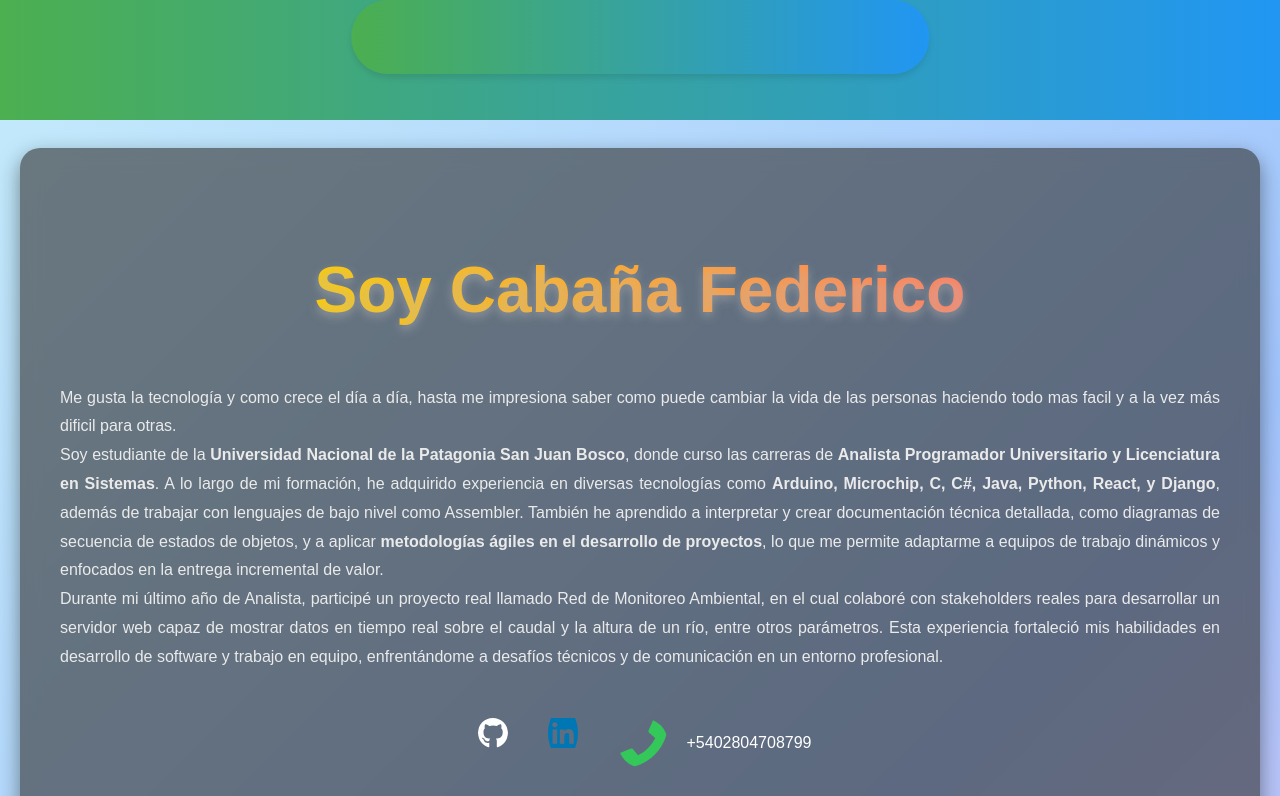
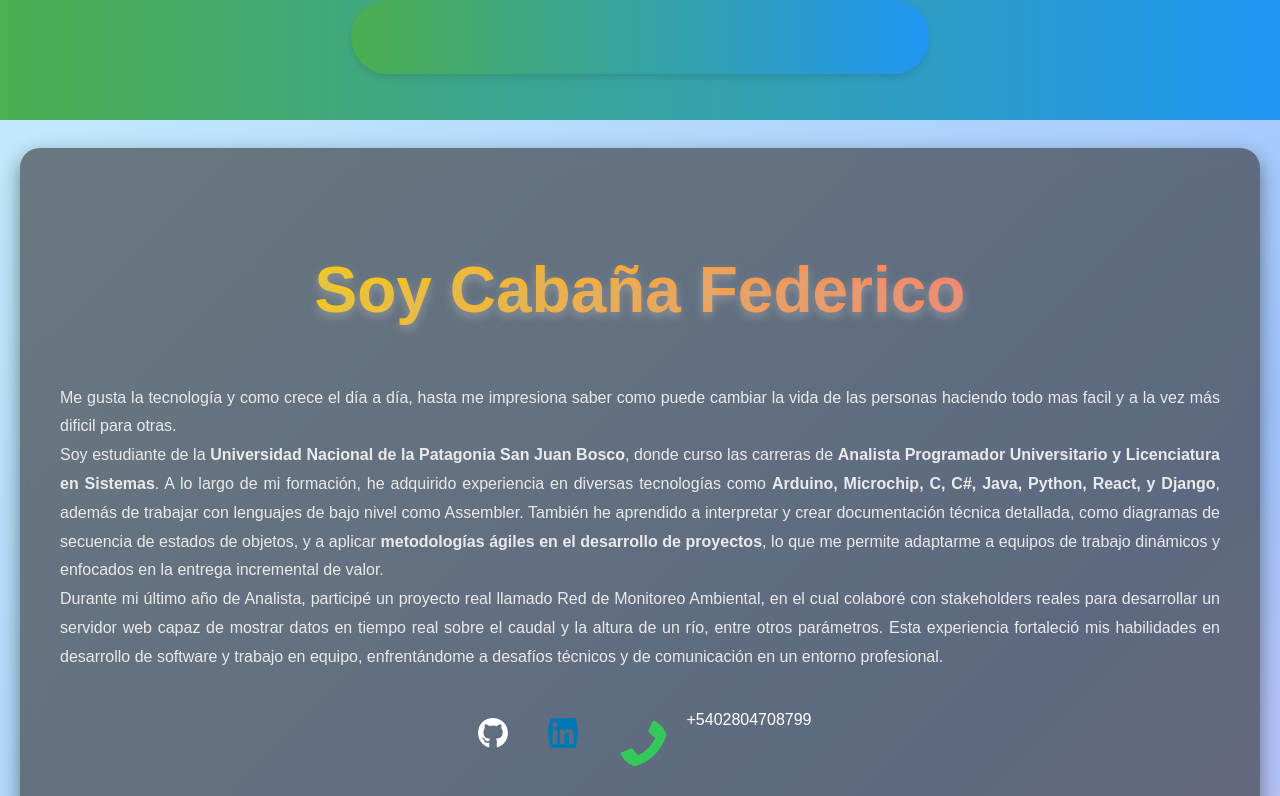
Before and after one commit to elfefedelagente/my-card-business, a React (Vite) app: page / in a window 1280 px wide. Shown: the top 796 px of the page. Built offline with nearby package versions, Linux system fonts and the light colour scheme.

Commit message:
Corrección de icono de llamadas y boton de descargar en modelo responsivo

```diff
--- a/src/components/ContactIcon.tsx
+++ b/src/components/ContactIcon.tsx
@@ -33,7 +33,7 @@ const ContactIcon: React.FC = () => {
                     />
                 </a>
             ) : (
-                <div style={{ display: 'flex', alignItems: 'center' }}>
+                <div style={{ display: 'flex', alignItems: 'normal' }}>
                     <FaPhone
                         size={24}
                         color="#34C759"
--- a/src/styles/init.module.css
+++ b/src/styles/init.module.css
@@ -186,7 +186,7 @@
       left: 40%;
       font-size: 7px;
       width: 50px;
-      top: -47px;
+      top: -25px;
     }
 
     .iconsContainer svg,
@@ -243,6 +243,9 @@
 
   .iconsContainer a {
     display: flex;
+    flex-direction: row;
+    margin: 0;
+    padding: 0;
     justify-content: center;
     align-items: center;
     width: 50px;
@@ -261,6 +264,7 @@
   .iconsContainer i,
   .iconsContainer img {
     opacity: 0;
+    position: static;
     animation: fadeIn 1s ease-in-out 1s;
     animation-fill-mode: forwards;
   }
```
